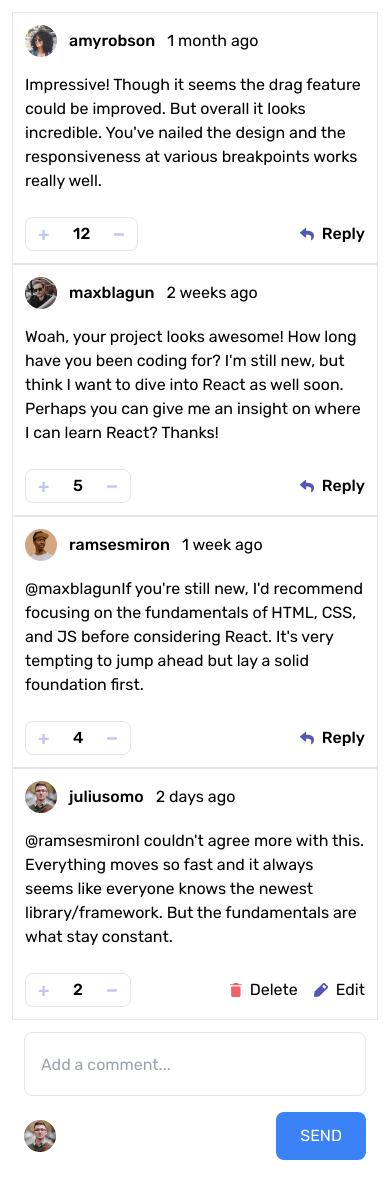
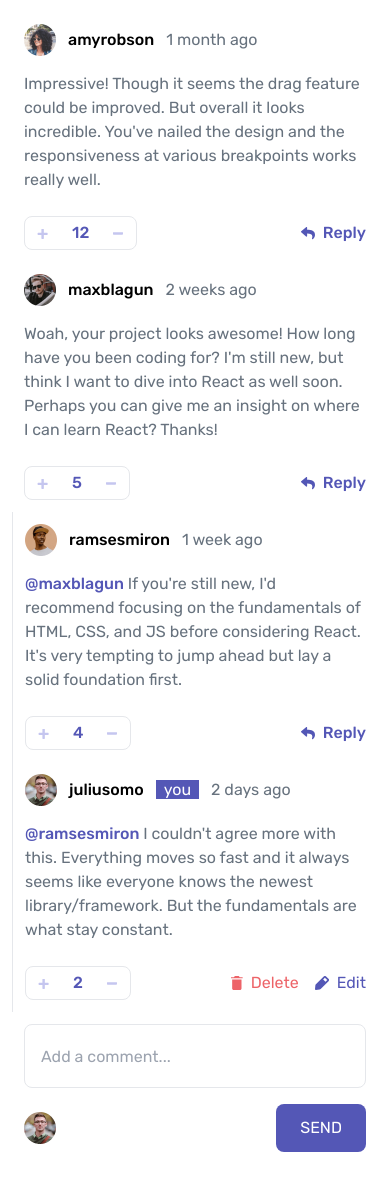
Before and after one commit to bitswa/React-frontendmentor-interactive-comments, a React (Vite) app: page / in a window 390 px wide. Built offline with nearby package versions, Linux system fonts and the light colour scheme.

Commit message:
mobile first

```diff
--- a/src/App.jsx
+++ b/src/App.jsx
@@ -1,4 +1,4 @@
-import { useEffect, useState } from "react";
+import { useState } from "react";
 import { Message } from "./components/Message";
 import data from "./data.json";
 
@@ -40,20 +40,30 @@ export function App() {
     setComments([...comments]);
   };
 
-  useEffect(() => {
-    console.log(comments);
-  }, [comments]);
-
   return (
     <div className="p-3 h-full">
       {comments?.map((comment) => {
         return (
+          <>
             <Message
               key={comment.id}
+              className={"p-3"}
               handleScore={handleScore}
               handleDelete={handleDelete}
               data={comment}
             />
+            {comment?.replies?.map((reply) => {
+              return (
+                <Message
+                  key={reply.id}
+                  className={"p-3 border-l"}
+                  handleDelete={handleDelete}
+                  handleScore={handleScore}
+                  data={reply}
+                />
+              );
+            })}
+          </>
         );
       })}
       <form
@@ -77,7 +87,7 @@ export function App() {
             alt="avatar-image"
           />
           <button
-            className="px-6 py-3 bg-blue-500 text-white rounded-lg"
+            className="px-6 py-3 bg-mBlue text-white rounded-lg"
             type="submit"
           >
             SEND
--- a/src/components/Message.jsx
+++ b/src/components/Message.jsx
@@ -1,26 +1,29 @@
 import { useState } from "react";
 import { DeleteAlert } from "./DeleteAlert";
 
-export function Message({ data, handleScore, handleDelete }) {
+export function Message({ data, handleScore, handleDelete, className }) {
   const { image, username } = data.user;
 
   const [showModal, setShowModal] = useState(false);
 
   return (
-    <div>
-      <div className="p-3 border">
+    <div className={className}>
       <div className="flex items-center">
         <div>
           <img className="w-8" src={image.png} alt="user image" />
         </div>
         <div>
           <span className="px-3 font-medium">{username}</span>
-            {username == "juliosomo" && <span>you</span>}
+          {username == "juliusomo" && (
+            <span className=" px-2 mr-3 bg-mBlue text-white">you</span>
+          )}
         </div>
-          <span>{data?.createdAt}</span>
+        <span className="text-gBlue">{data?.createdAt}</span>
       </div>
-        <div className="py-4">
-          {data?.replyingTo && <span>@{data?.replyingTo}</span>}
+      <div className="py-4 text-gBlue">
+        {data?.replyingTo && (
+          <span className="text-mBlue font-medium">@{data?.replyingTo} </span>
+        )}
         {data?.content}
       </div>
       <div className="flex justify-between items-center pt-2">
@@ -28,14 +31,14 @@ export function Message({ data, handleScore, handleDelete }) {
           <button className="px-3" onClick={() => handleScore(true, data)}>
             <img src="./images/icon-plus.svg" alt="icon-plus" />
           </button>
-            <span className="px-3 p-1 font-medium">{data?.score}</span>
+          <span className="px-3 p-1 font-medium text-mBlue">{data?.score}</span>
           <button className="px-3" onClick={() => handleScore(false, data)}>
             <img src="./images/icon-minus.svg" alt="icon-minus" />
           </button>
         </div>
         {username != "juliusomo" ? (
           <div>
-              <button className="flex items-center font-medium">
+            <button className="flex items-center font-medium text-mBlue">
               <img
                 className="px-2"
                 src="./images/icon-reply.svg"
@@ -54,7 +57,7 @@ export function Message({ data, handleScore, handleDelete }) {
               />
             )}
             <button
-                className="flex items-center"
+              className="flex items-center text-sRed"
               onClick={() => setShowModal(true)}
             >
               <img
@@ -64,7 +67,7 @@ export function Message({ data, handleScore, handleDelete }) {
               />
               Delete
             </button>
-              <button className="flex items-center">
+            <button className="flex items-center text-mBlue">
               <img
                 className="px-2"
                 src="./images/icon-edit.svg"
@@ -76,16 +79,5 @@ export function Message({ data, handleScore, handleDelete }) {
         )}
       </div>
     </div>
-      {data?.replies?.map((reply) => {
-        return (
-          <Message
-            key={reply.id}
-            handleDelete={handleDelete}
-            handleScore={handleScore}
-            data={reply}
-          />
-        );
-      })}
-    </div>
   );
 }
--- a/tailwind.config.cjs
+++ b/tailwind.config.cjs
@@ -5,7 +5,18 @@ module.exports = {
     "./src/**/*.jsx"
   ],
   theme: {
-    extend: {},
+    extend: {
+      colors: {
+        mBlue: 'hsl(238, 40%, 52%)',
+        sRed: 'hsl(358, 79%, 66%)',
+        lGrayBlue: 'hsl(239, 57%, 85%)',
+        pRed: 'hsl(357, 100%, 86%)',
+        dBlue: 'hsl(212, 24%, 26%)',
+        gBlue: 'hsl(211, 10%, 45%)',
+        lGray: 'hsl(223, 19%, 93%)',
+        vLightGray: 'hsl(228, 33%, 97%)',
+      }
+    },
   },
   plugins: [],
 }
```
Also changed, not shown: 24 other files (tests, documents, lock files or other folders). Lines whose indentation alone changed are shown as unchanged.
